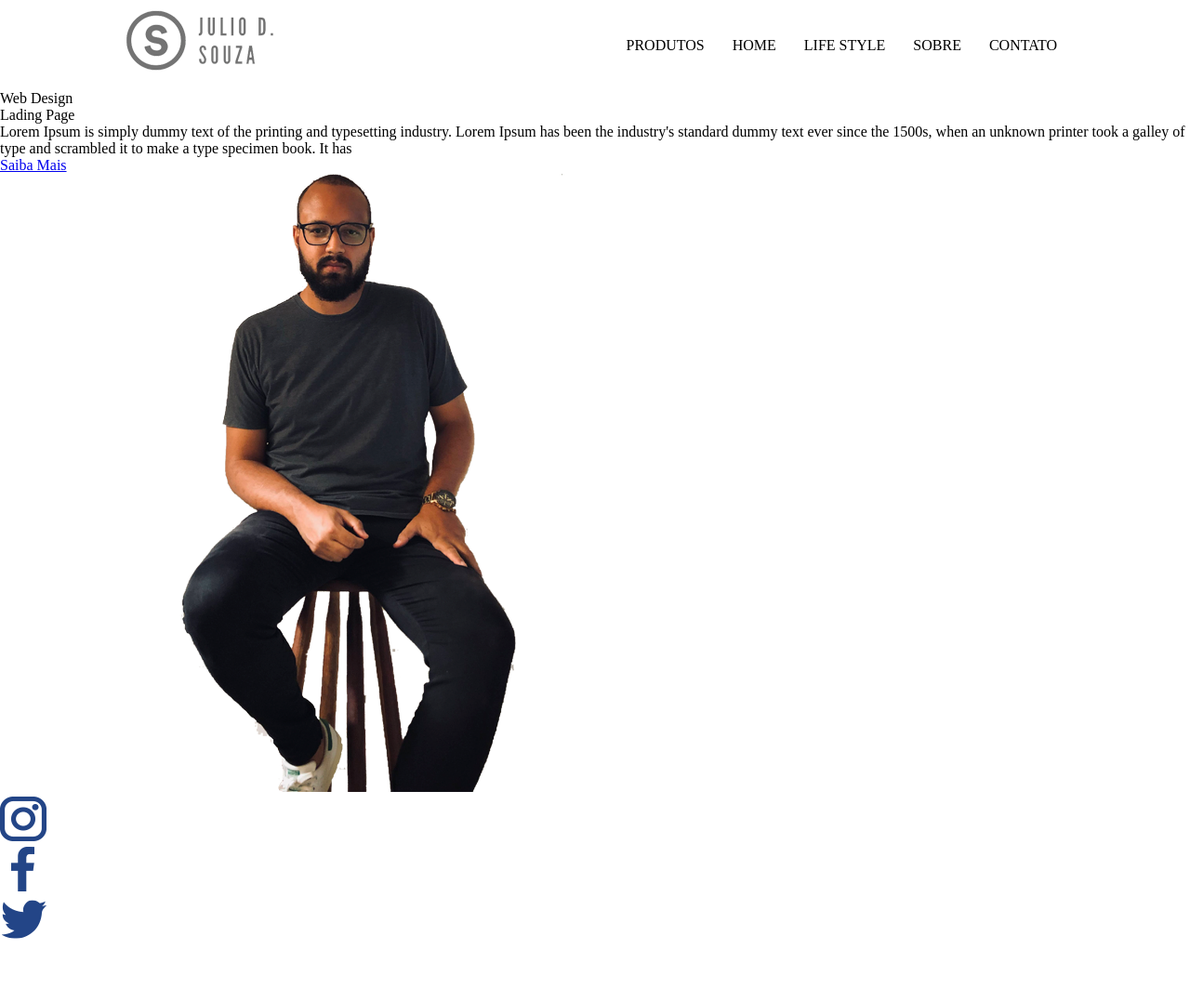
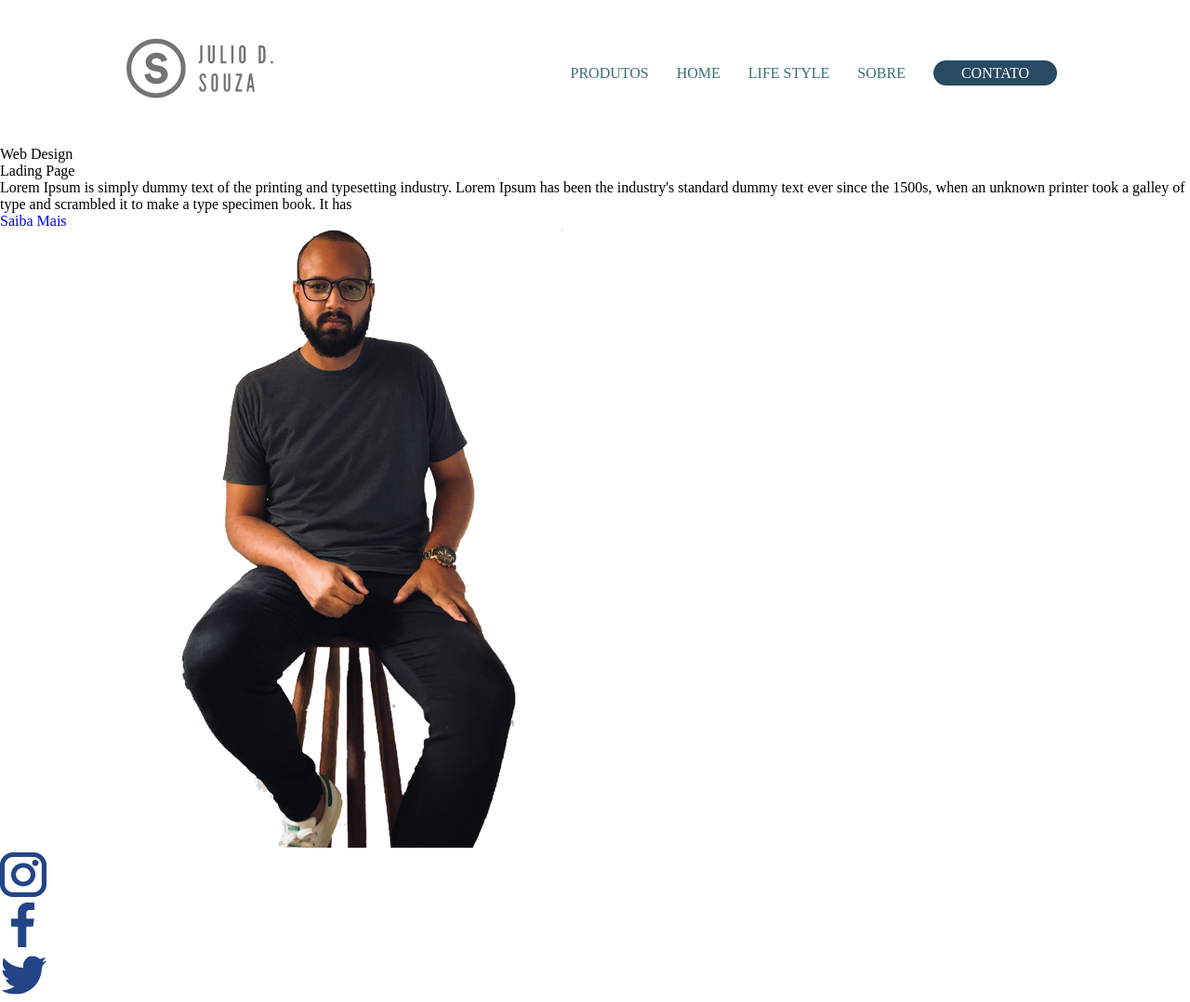
Before and after one commit to juliodesouza/Meu-Blog, a plain HTML site: page index.html in a window 1280 px wide. Shown: the whole page at 93% size. Before the commit the page ends 1018 px from the top, so only its background shows below. Drawn offline with Linux system fonts and the light colour scheme.

Commit message:
Manutenção Menu header

```diff
--- /dev/null
+++ b/assets/css/buttons.css
@@ -0,0 +1,9 @@
+.btn{
+  padding: 5px 30px;
+}
+
+.btn.btn-azul{
+  background-color: #284b63;
+  color: #ffff;
+  border-radius: 20px;
+}
--- a/assets/css/header.css
+++ b/assets/css/header.css
@@ -1,6 +1,6 @@
 header{
   width: 1024px;
-  margin: 0 auto;
+  margin: 30px auto;
 
   display: flex;
   flex-direction: row;
@@ -11,9 +11,11 @@ header{
 header nav ul{
   display: flex;
   flex-direction: row;
+  align-items: center;
   list-style: none;
 }
 
-header nav ul li{
-  padding: 0 15px;
+header nav ul li a{
+  color: #3c6e71;
+  margin: 0 15px;
 }
--- a/assets/css/style.css
+++ b/assets/css/style.css
@@ -1,5 +1,10 @@
 
+
+/* Fonte*/
+@import url('https://fonts.googleapis.com/css2?family=Source+Sans+Pro:ital,wght@1,200;1,300;1,400&display=swap');
+/*Componentes*/
 @import "./header.css";
+@import "./buttons.css";
 
 /*Reset*/
 *{
@@ -7,7 +12,10 @@
   padding: 0;
   border: 0;
   font-size: 100%;
+  font-family: 'Source Sans Pro', sans-serif;
   font: inherit;
+
   vertical-align: baseline;
+  text-decoration: none;
 
 }
--- a/index.html
+++ b/index.html
@@ -16,11 +16,33 @@
     <!--Menu do Site-->
     <nav>
       <ul>
-        <li>PRODUTOS</li>
-        <li>HOME</li>
-        <li>LIFE STYLE</li>
-        <li>SOBRE</li>
-        <li>CONTATO</li>
+        <li>
+          <a href="#">
+            PRODUTOS
+          </a>
+        </li>
+
+        <li>
+          <a href="">
+            HOME
+          </a>
+        </li>
+        <li>
+          <a href="#">
+            LIFE STYLE
+          </a>
+        </li>
+
+        <li>
+          <a href="#">
+            SOBRE
+          </a>
+        </li>
+        <li>
+          <a href="#" class="btn btn-azul">
+            CONTATO
+          </a>
+        </li>
       </ul>
     </nav>
     <!--End Menu do Site-->
```
